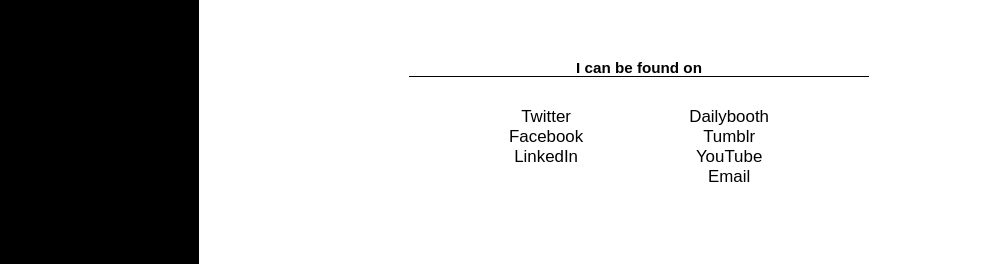
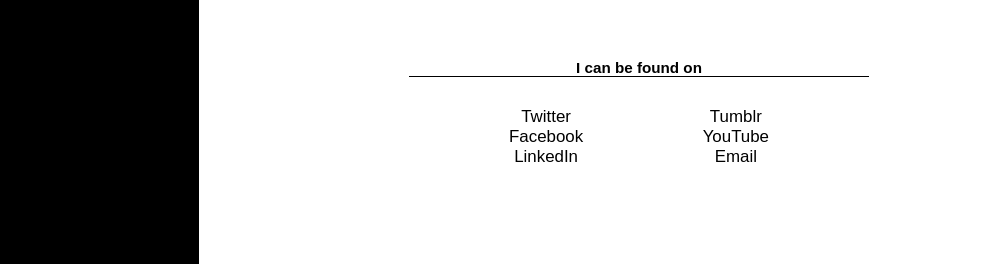
Before and after one commit to 3en/3en.github.com, a Jekyll site: the page built from index.html, in a window 1280 px wide and 1400 px high, scrolled down 4916 px. Shown: the part 1133-1397 px from the top of the window, without its empty margins (1-985 px from the left). Built offline with Jekyll 4.4.1, drawn with Linux system fonts in a browser that asks for light colours.

Commit message:
Correcting spacing & removing Dailybooth link

```diff
--- a/_layouts/default.html
+++ b/_layouts/default.html
@@ -32,7 +32,6 @@
     </head>
 
     <body>
-
 
       <div class="pure-g-r" id="layout">
 
@@ -296,7 +295,6 @@
 
                       <div class="right">
                         <ul>
-                        <li><a href="http://dailybooth.com/3en" alt="Link to Ben's DailyBooth ">Dailybooth</a></li>
                           <li><a href="http://benmatthew.net" alt="Link to Ben's Tumblr">Tumblr</a></li>
                           <li><a href="http://youtube.com/3en" alt="Link to Ben's YouTube">YouTube</a></li>
                           <li><a href="https://mail.google.com/mail/?view=cm&amp;fs=1&amp;tf=1&amp;to=ben@benmatthew.net" alt="Email Ben - Ben@BenMatthew.net" target="_blank">Email</a></li>
@@ -321,4 +319,5 @@
     </div>
 
   </body>
+
 </html>
--- a/css/main.scss
+++ b/css/main.scss
@@ -206,6 +206,10 @@
  * Home
  * --------------------------
 */
+
+#main {
+  padding-bottom: 100px;
+}
 
 #top {
   max-width: 900px;
@@ -484,6 +488,7 @@
   max-width: 460px;
   min-width: 390px;
 
+
   .header {
     text-align: center;
     border-bottom: 1px solid;
```
Lines whose indentation alone changed are shown as unchanged.
